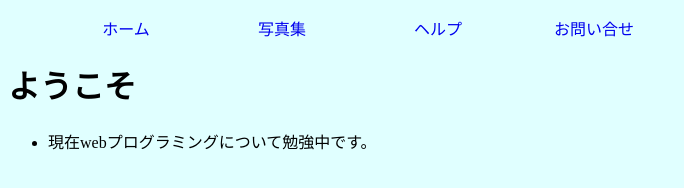
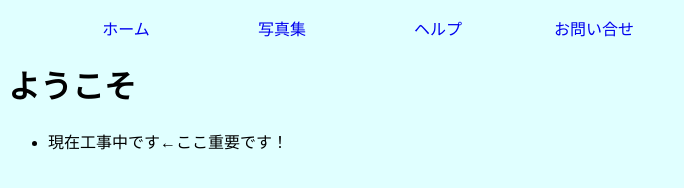
Before and after one commit to IFoxH/web1, a plain HTML site: page index.html in a window 1280 px wide. Shown: the whole page, without its empty margins (0-684 px from the left). Drawn offline with Linux system fonts and the light colour scheme.

Commit message:
Update index.html

```diff
--- a/index.html
+++ b/index.html
@@ -16,7 +16,7 @@
     </nav>
     <h1>ようこそ</h1>
     <ul class="breadcrumbs">
-      <li>現在webプログラミングについて勉強中です。</li>
+      <li>現在工事中です←ここ重要です！</li>
       </ul>
     </body>
   </html>
```
